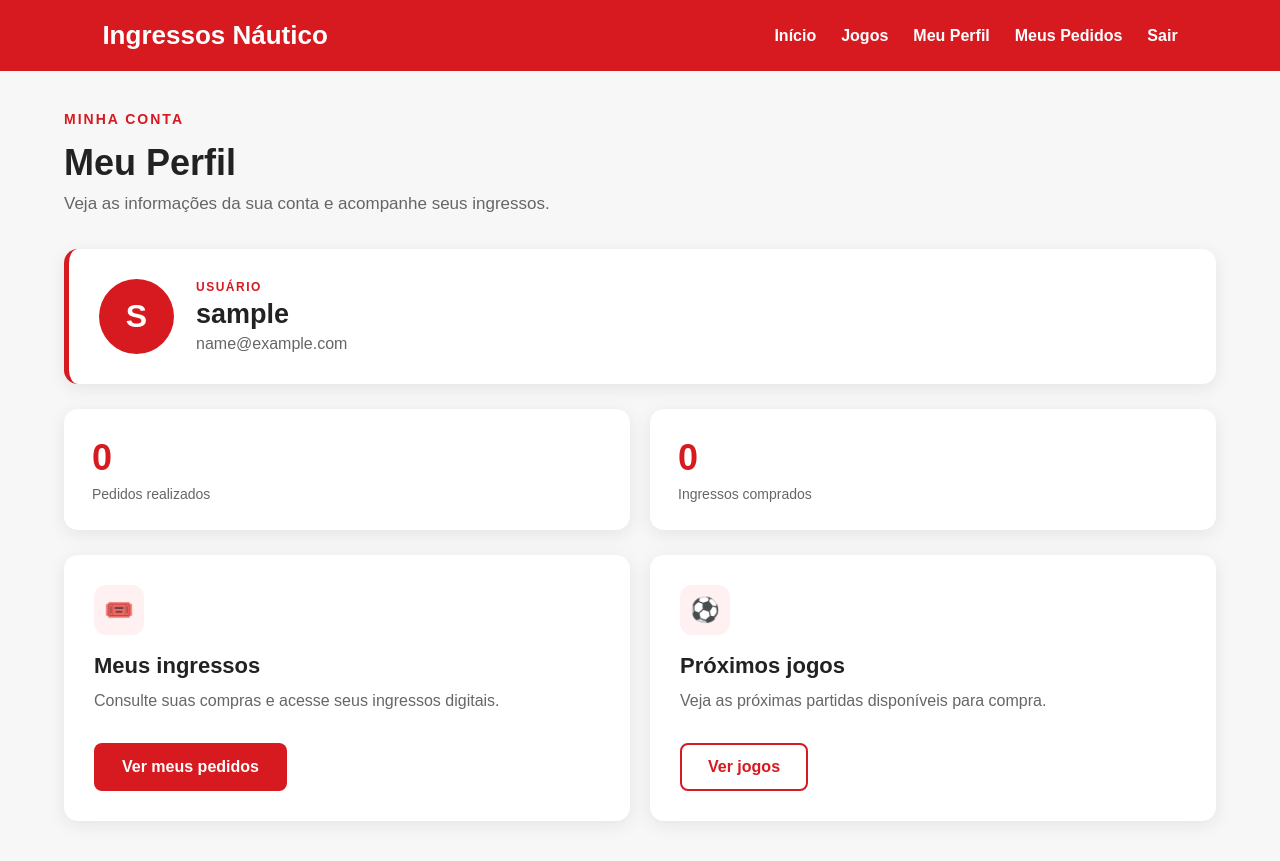
After one commit to mariaeugeniamoraes/ingressoCNC_, a Django app: page /perfil/ in a window 1280 px wide. The commit adds this page. Run offline with Django 5.2, Linux system fonts and the light colour scheme; the visitor is signed in with stand-in values (Sample User, id 1); data that the repository does not hold is empty.

Commit message:
Adiciona perfil do usuario

```diff
--- a/ingressos/static/ingressos/css/style.css
+++ b/ingressos/static/ingressos/css/style.css
@@ -1601,3 +1601,278 @@ main {
     }
 
 }
+
+/* =========================
+   PERFIL DO USUÁRIO
+========================= */
+
+.pagina-perfil {
+    width: 100%;
+}
+
+
+/* Container principal */
+
+.perfil-container {
+    display: flex;
+    flex-direction: column;
+    gap: 25px;
+}
+
+
+/* =========================
+   CARD DO USUÁRIO
+========================= */
+
+.card-perfil {
+    background-color: var(--branco);
+
+    padding: 30px;
+
+    border-radius: 14px;
+    border-left: 5px solid var(--vermelho-principal);
+
+    display: flex;
+    align-items: center;
+    gap: 22px;
+
+    box-shadow: 0 4px 18px rgba(0, 0, 0, 0.08);
+}
+
+
+/* Círculo com a inicial do usuário */
+
+.avatar-perfil {
+    width: 75px;
+    height: 75px;
+
+    min-width: 75px;
+
+    display: flex;
+    justify-content: center;
+    align-items: center;
+
+    background-color: var(--vermelho-principal);
+    color: var(--branco);
+
+    border-radius: 50%;
+
+    font-size: 32px;
+    font-weight: bold;
+}
+
+
+/* Informações do usuário */
+
+.dados-perfil {
+    display: flex;
+    flex-direction: column;
+}
+
+.label-perfil {
+    color: var(--vermelho-principal);
+
+    font-size: 12px;
+    font-weight: bold;
+    letter-spacing: 1.5px;
+
+    margin-bottom: 5px;
+}
+
+.dados-perfil h3 {
+    font-size: 27px;
+    margin-bottom: 5px;
+}
+
+.dados-perfil p {
+    color: var(--cinza);
+}
+
+
+/* =========================
+   ESTATÍSTICAS
+========================= */
+
+.resumo-perfil {
+    display: grid;
+
+    grid-template-columns: repeat(2, 1fr);
+
+    gap: 20px;
+}
+
+
+/* Card da estatística */
+
+.card-estatistica {
+    background-color: var(--branco);
+
+    padding: 28px;
+
+    border-radius: 14px;
+
+    display: flex;
+    flex-direction: column;
+
+    gap: 7px;
+
+    box-shadow: 0 4px 18px rgba(0, 0, 0, 0.08);
+}
+
+
+/* Número grande */
+
+.numero-estatistica {
+    color: var(--vermelho-principal);
+
+    font-size: 36px;
+    font-weight: bold;
+}
+
+
+/* Texto abaixo do número */
+
+.texto-estatistica {
+    color: var(--cinza);
+
+    font-size: 14px;
+}
+
+
+/* =========================
+   ATALHOS DO PERFIL
+========================= */
+
+.acoes-perfil {
+    display: grid;
+
+    grid-template-columns: repeat(2, 1fr);
+
+    gap: 20px;
+}
+
+
+/* Cards dos atalhos */
+
+.card-acao-perfil {
+    background-color: var(--branco);
+
+    padding: 30px;
+
+    border-radius: 14px;
+
+    display: flex;
+    flex-direction: column;
+    justify-content: space-between;
+
+    gap: 30px;
+
+    min-height: 230px;
+
+    box-shadow: 0 4px 18px rgba(0, 0, 0, 0.08);
+
+    transition: transform 0.2s ease,
+                box-shadow 0.2s ease;
+}
+
+
+.card-acao-perfil:hover {
+    transform: translateY(-3px);
+
+    box-shadow: 0 8px 25px rgba(0, 0, 0, 0.11);
+}
+
+
+/* Ícone */
+
+.icone-acao-perfil {
+    width: 50px;
+    height: 50px;
+
+    display: flex;
+    justify-content: center;
+    align-items: center;
+
+    background-color: #fff1f1;
+
+    border-radius: 12px;
+
+    font-size: 24px;
+
+    margin-bottom: 18px;
+}
+
+
+/* Título */
+
+.card-acao-perfil h3 {
+    font-size: 22px;
+
+    margin-bottom: 10px;
+}
+
+
+/* Descrição */
+
+.card-acao-perfil p {
+    color: var(--cinza);
+
+    line-height: 1.5;
+}
+
+
+/* Botões dentro dos cards */
+
+.card-acao-perfil .botao-principal,
+.card-acao-perfil .botao-secundario {
+    align-self: flex-start;
+}
+
+
+/* =========================
+   PERFIL RESPONSIVO
+========================= */
+
+@media (max-width: 768px) {
+
+    .card-perfil {
+        padding: 25px;
+
+        flex-direction: column;
+        align-items: flex-start;
+    }
+
+
+    .avatar-perfil {
+        width: 65px;
+        height: 65px;
+
+        min-width: 65px;
+
+        font-size: 28px;
+    }
+
+
+    .resumo-perfil {
+        grid-template-columns: 1fr;
+    }
+
+
+    .acoes-perfil {
+        grid-template-columns: 1fr;
+    }
+
+
+    .card-acao-perfil {
+        min-height: auto;
+        padding: 25px;
+    }
+
+
+    .card-acao-perfil .botao-principal,
+    .card-acao-perfil .botao-secundario {
+        width: 100%;
+        text-align: center;
+    }
+
+}
--- a/ingressos/templates/ingressos/base.html
+++ b/ingressos/templates/ingressos/base.html
@@ -1,24 +1,44 @@
 {% load static %}
+
 <!DOCTYPE html>
 <html lang="pt-br">
 
 <head>
+
     <meta charset="UTF-8">
-    <meta name="viewport" content="width=device-width, initial-scale=1.0">
 
-    <title>{% block title %}Ingressos Náutico{% endblock %}</title>
+    <meta
+        name="viewport"
+        content="width=device-width, initial-scale=1.0"
+    >
 
-    <link rel="stylesheet" href="{% static 'ingressos/css/style.css' %}">
+    <title>
+        {% block title %}
+        Ingressos Náutico
+        {% endblock %}
+    </title>
 
-    {% block extra_head %}{% endblock %}
+    <link
+        rel="stylesheet"
+        href="{% static 'ingressos/css/style.css' %}"
+    >
+
+    {% block extra_head %}
+    {% endblock %}
+
 </head>
+
 
 <body>
 
     <header>
 
-    <h1>Ingressos Náutico</h1>
+        <h1>
+            Ingressos Náutico
+        </h1>
 
+
+        <!-- Botão do menu para celular -->
         <button
             class="botao-menu"
             id="botao-menu"
@@ -43,9 +63,9 @@
 
             {% if user.is_authenticated %}
 
-            <span class="usuario-logado">
-                Olá, {{ user.username }}
-            </span>
+                <a href="{% url 'perfil' %}">
+                    Meu Perfil
+                </a>
 
                 <a href="{% url 'meus_pedidos' %}">
                     Meus Pedidos
@@ -71,13 +91,14 @@
 
     </header>
 
+
     <main>
 
         {% block content %}
-
         {% endblock %}
 
     </main>
+
 
     <script>
 
@@ -91,14 +112,35 @@
             const menuEstaAberto =
                 menu.classList.contains("menu-aberto");
 
+
             if (menuEstaAberto) {
+
                 botaoMenu.textContent = "✕";
-            botaoMenu.setAttribute("aria-expanded", "true");
-            botaoMenu.setAttribute("aria-label", "Fechar menu");
+
+                botaoMenu.setAttribute(
+                    "aria-expanded",
+                    "true"
+                );
+
+                botaoMenu.setAttribute(
+                    "aria-label",
+                    "Fechar menu"
+                );
+
             } else {
+
                 botaoMenu.textContent = "☰";
-            botaoMenu.setAttribute("aria-expanded", "false");
-            botaoMenu.setAttribute("aria-label", "Abrir menu");
+
+                botaoMenu.setAttribute(
+                    "aria-expanded",
+                    "false"
+                );
+
+                botaoMenu.setAttribute(
+                    "aria-label",
+                    "Abrir menu"
+                );
+
             }
 
         });
--- /dev/null
+++ b/ingressos/templates/ingressos/perfil.html
@@ -0,0 +1,137 @@
+{% extends 'ingressos/base.html' %}
+
+{% block title %}
+Meu Perfil | Ingressos Náutico
+{% endblock %}
+
+{% block content %}
+
+<section class="pagina-perfil">
+
+    <div class="titulo-pagina">
+        <p class="hero-destaque">MINHA CONTA</p>
+        <h2>Meu Perfil</h2>
+        <p>Veja as informações da sua conta e acompanhe seus ingressos.</p>
+    </div>
+
+
+    <div class="perfil-container">
+
+        <!-- Informações do usuário -->
+        <div class="card-perfil">
+
+            <div class="avatar-perfil">
+                {{ user.username|first|upper }}
+            </div>
+
+            <div class="dados-perfil">
+
+                <span class="label-perfil">
+                    USUÁRIO
+                </span>
+
+                <h3>{{ user.username }}</h3>
+
+                {% if user.email %}
+
+                    <p>
+                        {{ user.email }}
+                    </p>
+
+                {% else %}
+
+                    <p>
+                        E-mail não informado
+                    </p>
+
+                {% endif %}
+
+            </div>
+
+        </div>
+
+
+        <!-- Resumo da conta -->
+        <div class="resumo-perfil">
+
+            <div class="card-estatistica">
+
+                <span class="numero-estatistica">
+                    {{ total_pedidos }}
+                </span>
+
+                <span class="texto-estatistica">
+                    Pedidos realizados
+                </span>
+
+            </div>
+
+
+            <div class="card-estatistica">
+
+                <span class="numero-estatistica">
+                    {{ ingressos_comprados }}
+                </span>
+
+                <span class="texto-estatistica">
+                    Ingressos comprados
+                </span>
+
+            </div>
+
+        </div>
+
+
+        <!-- Ações -->
+        <div class="acoes-perfil">
+
+            <div class="card-acao-perfil">
+
+                <div>
+                    <span class="icone-acao-perfil">🎟️</span>
+
+                    <h3>Meus ingressos</h3>
+
+                    <p>
+                        Consulte suas compras e acesse seus ingressos digitais.
+                    </p>
+                </div>
+
+                <a
+                    href="{% url 'meus_pedidos' %}"
+                    class="botao-principal"
+                >
+                    Ver meus pedidos
+                </a>
+
+            </div>
+
+
+            <div class="card-acao-perfil">
+
+                <div>
+                    <span class="icone-acao-perfil">⚽</span>
+
+                    <h3>Próximos jogos</h3>
+
+                    <p>
+                        Veja as próximas partidas disponíveis para compra.
+                    </p>
+                </div>
+
+                <a
+                    href="{% url 'jogos' %}"
+                    class="botao-secundario"
+                >
+                    Ver jogos
+                </a>
+
+            </div>
+
+        </div>
+
+    </div>
+
+</section>
+
+{% endblock %}
--- a/ingressos/urls.py
+++ b/ingressos/urls.py
@@ -24,6 +24,7 @@ urlpatterns = [
     path('cadastro/', views.cadastro, name='cadastro'),
     path('login/', views.entrar, name='login'),
     path('logout/', views.sair, name='logout'),
+    path('perfil/', views.perfil, name='perfil'),
     path('meus-pedidos/', views.meus_pedidos, name='meus_pedidos'),
 
     path(
--- a/ingressos/views.py
+++ b/ingressos/views.py
@@ -326,3 +326,22 @@ def validar_ingresso(request, codigo):
         'ingressos/validar_ingresso.html',
         {'pedido': pedido}
     )
+
+@login_required(login_url='login')
+def perfil(request):
+
+    pedidos = Pedido.objects.filter(
+        usuario=request.user
+    ).order_by('-data_compra')
+
+    total_pedidos = pedidos.count()
+
+    ingressos_comprados = sum(
+        pedido.quantidade for pedido in pedidos
+    )
+
+    return render(request, 'ingressos/perfil.html', {
+        'pedidos': pedidos,
+        'total_pedidos': total_pedidos,
+        'ingressos_comprados': ingressos_comprados,
+    })
```
Lines whose indentation alone changed are shown as unchanged.
